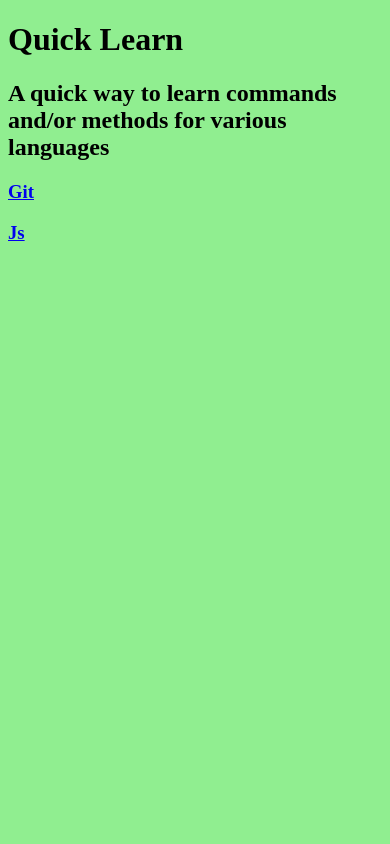
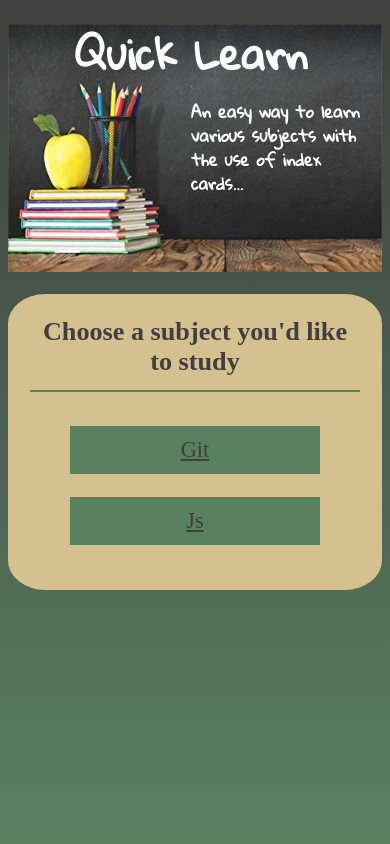
Before and after one commit to stevemcd87/python_indexCards, a Django app: page / in a window 390 px wide. Run offline with Django 3.2, Linux system fonts and the light colour scheme; data comes from the database, SQL or seed files in the repository; some libraries are stand-ins or nearby versions.

Commit message:
header styling is complete mobile - desktop

```diff
--- a/indexcards/templates/base.html
+++ b/indexcards/templates/base.html
@@ -6,7 +6,7 @@
     <meta charset="utf-8">
 
     <link rel="stylesheet" href="{% static 'styles.css' %}">
-<script src="https://code.jquery.com/jquery-2.1.4.min.js">
+<script src="https://code.jquery.com/jquery-2.1.4.min.js"> </script>
     <script
       src="https://code.jquery.com/jquery-3.3.1.min.js"
       integrity="sha256-FgpCb/KJQlLNfOu91ta32o/NMZxltwRo8QtmkMRdAu8="
@@ -17,8 +17,10 @@
     <title>Quick Learn</title>
   </head>
   <body>
-    <h1>Quick Learn</h1>
-    <h2>A quick way to learn commands and&#47;or methods for various languages</h2>
+    <header  class="clearfix">
+      <h1>Quick Learn</h1>
+      <h2 >An easy way to learn various subjects with the use of index cards...</h2>
+    </header>
     <div class="block-content">
       {% block content %}
       {% endblock %}
--- a/indexcards/templates/subjects.html
+++ b/indexcards/templates/subjects.html
@@ -1,12 +1,18 @@
 {% extends "base.html" %}
 {% block content%}
-<div class="subjects">
-  {% for subject in subjects%}
-  <div class="subject">
-    <a href="{% url 'subject_subtopics' subject.name%}">
-      <h3>{{subject.name|capfirst}}</h3>
-    </a>
+<div id="subjects-page" class="partial">
+  <h3>Choose a subject you'd like to study</h3>
+  <div id="subjects">
+
+    {% for subject in subjects%}
+    <div class="subject">
+      <p>
+        <a href="{% url 'subject_subtopics' subject.name%}">
+          {{subject.name|capfirst}}
+        </a>
+      </p>
+    </div>
+    {% endfor %}
   </div>
-  {% endfor %}
 </div>
 {% endblock %}
--- a/static/app.js
+++ b/static/app.js
@@ -3,7 +3,7 @@ $('document').ready(function(){
   $(".card-grid").flip({
       trigger: 'manual'
   });
-  $(".card-grid").hover(function () {
+  $(".card-grid").click(function () {
       $(this).closest(".card-grid").flip('toggle');
   });
   // -----------------------------------
@@ -19,8 +19,5 @@ $('document').ready(function(){
     } else {
       $(e.currentTarget.parentNode.parentNode).addClass('wrong');
     }
-    console.log(answer);
-    console.log(userInput);
-    console.log(e);
   })
 });
--- a/static/styles.css
+++ b/static/styles.css
@@ -1,7 +1,17 @@
+@import url('https://fonts.googleapis.com/css?family=Gloria+Hallelujah|Gochi+Hand|Yellowtail&display=swap');
+
+
+/* font-family: 'Gloria Hallelujah', cursive;
+font-family: 'Gochi Hand', cursive;
+font-family: 'Yellowtail', cursive; */
+
+
 html {
-  -webkit-box-sizing: border-box;
+  /* -webkit-box-sizing: border-box;
   -moz-box-sizing: border-box;
-  box-sizing: border-box;
+  box-sizing: border-box; */
+  background-image: linear-gradient(#403f3f , #598160);
+  min-height: 100vh;
 }
 *, *:before, *:after {
   -webkit-box-sizing: inherit;
@@ -11,9 +21,84 @@ html {
 
 
 body {
-  background-color: lightgreen;
+  padding-top: 1em;
 }
 
+.clearfix::after {
+  content: "";
+  clear: both;
+  display: table;
+}
+
+header {
+  color: white;
+  padding:.5em .5em 0 0;
+  background-image: url("images/desk-bg.jpg");
+  background-size: cover;
+  background-repeat: no-repeat;
+  height: 240px;
+
+  /* position: relative; */
+}
+
+header h1 {
+  margin: 0;
+  text-align: center;
+  font-size: 2.5em;
+  font-family: 'Gloria Hallelujah', cursive;
+  line-height: 1.1em;
+/* font-family: 'Gochi Hand', cursive; */
+/* font-family: 'Yellowtail', cursive; */
+}
+
+h2 {
+  font-size: 1em;
+  width: 50%;
+  float: right;
+  margin-top: 1.5em;
+  line-height: 1.5em;
+  font-family: 'Gloria Hallelujah', cursive;
+/* font-family: 'Gochi Hand', cursive; */
+/* font-family: 'Yellowtail', cursive; */
+}
+
+.partial {
+  color: #403f3f;
+  background-color: #d5c090;
+  padding:  1em;
+  text-align: center;
+  margin: 1em 0;
+  font-size: 1.4em;
+  border-radius: 10%;
+}
+
+#subjects-page h3 {
+  margin: 0 0 1.3em 0;
+  padding-bottom: .5em;
+  border-bottom: 2px solid #598160;
+}
+
+.subject {
+  background-color: #598160;
+  width: 250px;
+  margin: 0 auto;
+
+  /* font-size: 1.3em; */
+}
+
+
+.subject p {
+  padding: .5em;
+}
+
+.subject a {
+  color: #403f3f;
+
+}
+
+
+
+/* ++++++++++++++++ Index Cards +++++++++++++++++++++  */
 .correct {
   border: solid green 2px;
 }
@@ -77,3 +162,20 @@ body {
   margin: 1rem;
 
 }
+
+@media screen and (min-width: 500px) {
+  header {
+    height: 400px;
+    max-width: 610px;
+    margin: 0 auto;
+  }
+
+  header h1 {
+    font-size: 3em;
+    line-height: 2em;
+  }
+  header h2 {
+    font-size: 1.5em;
+    line-height: 1.5em;
+  }
+}
```
Also changed, not shown: indexcards/templates/subject_subtopics.html (+16 -5 lines), static/images/clipboard.png (added), static/images/desk-bg.jpg (added), static/images/index-card.jpg (added).
